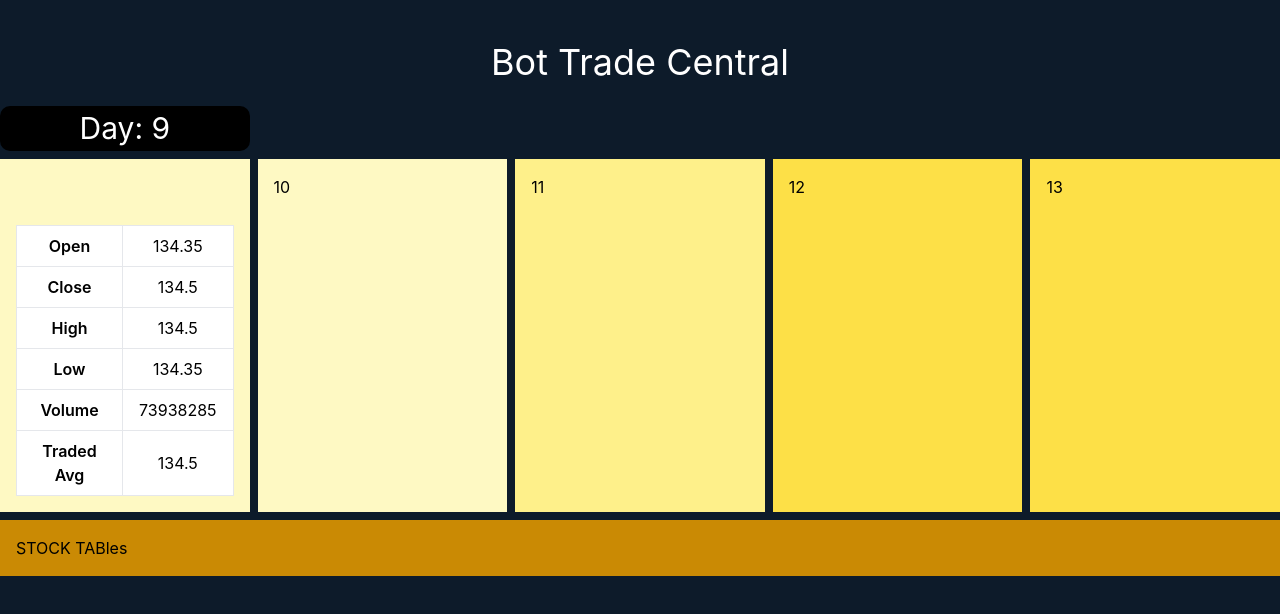
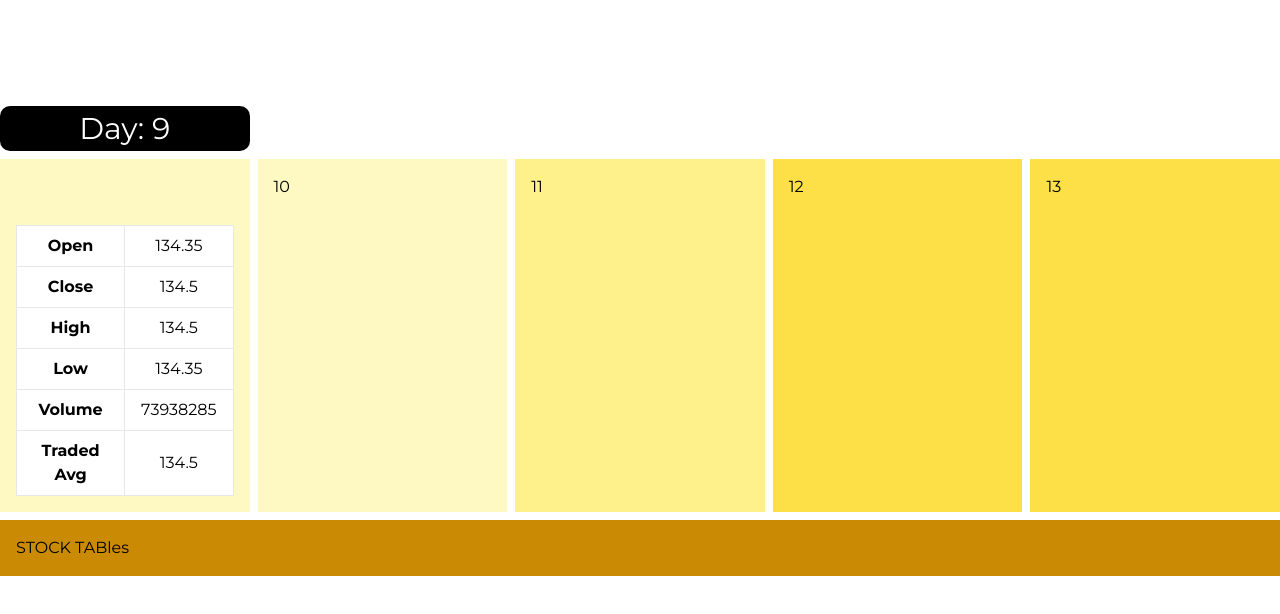
Before and after one commit to Charlie-J-Martin/lambda-simple-trading-bot, a React (Create React App) app in the folder packages/frontend/: page / in a window 1280 px wide. Shown: the top 614 px of the page. Built offline with nearby package versions, Linux system fonts and the light colour scheme; the HTML template or start-up script is replaced by a standard one.

Commit message:
Refactor font-family in CSS files

```diff
--- a/packages/frontend/src/App.css
+++ b/packages/frontend/src/App.css
@@ -1,5 +1,4 @@
 body {
-  background-color: #0d1b2a;
 }
 
 .app-container {
--- a/packages/frontend/src/index.css
+++ b/packages/frontend/src/index.css
@@ -4,9 +4,7 @@
 
 body {
   margin: 0;
-  font-family: -apple-system, BlinkMacSystemFont, 'Segoe UI', 'Roboto', 'Oxygen',
-    'Ubuntu', 'Cantarell', 'Fira Sans', 'Droid Sans', 'Helvetica Neue',
-    sans-serif;
+  font-family: 'Montserrat', sans-serif;
   -webkit-font-smoothing: antialiased;
   -moz-osx-font-smoothing: grayscale;
 }
```
